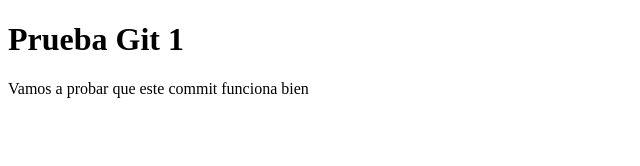
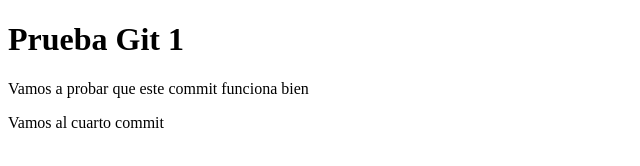
Before and after one commit to Charly30000/pruebaGit, a plain HTML site: page index.html in a window 1280 px wide. Shown: the whole page, without its empty margins (0-640 px from the left). Drawn offline with Linux system fonts and the light colour scheme.

Commit message:
cuarto commit

```diff
--- a/index.html
+++ b/index.html
@@ -9,5 +9,6 @@
 <body>
     <h1>Prueba Git 1</h1>
     <p>Vamos a probar que este commit funciona bien</p>
+    <p>Vamos al cuarto commit</p>
 </body>
 </html>
```
